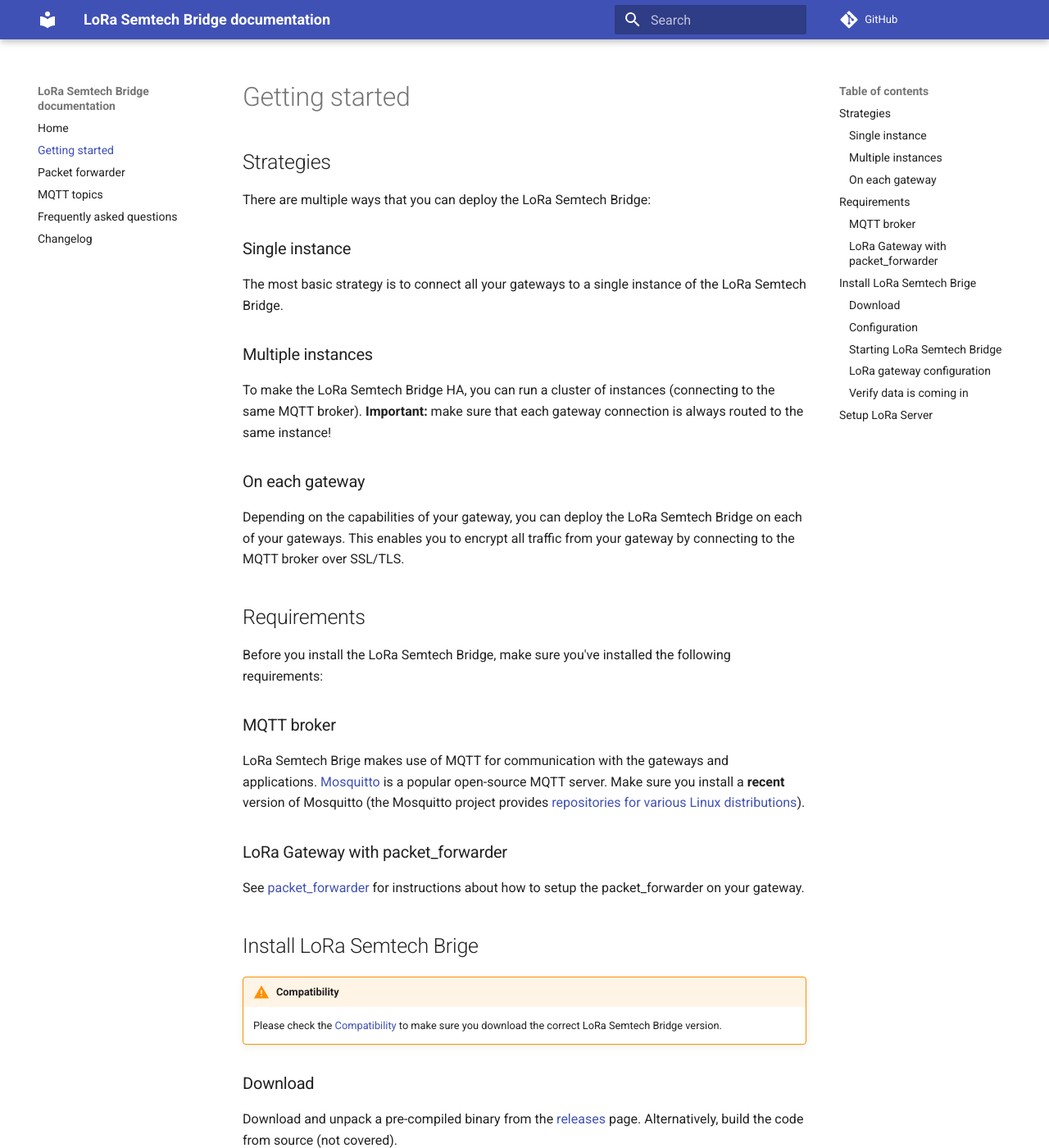
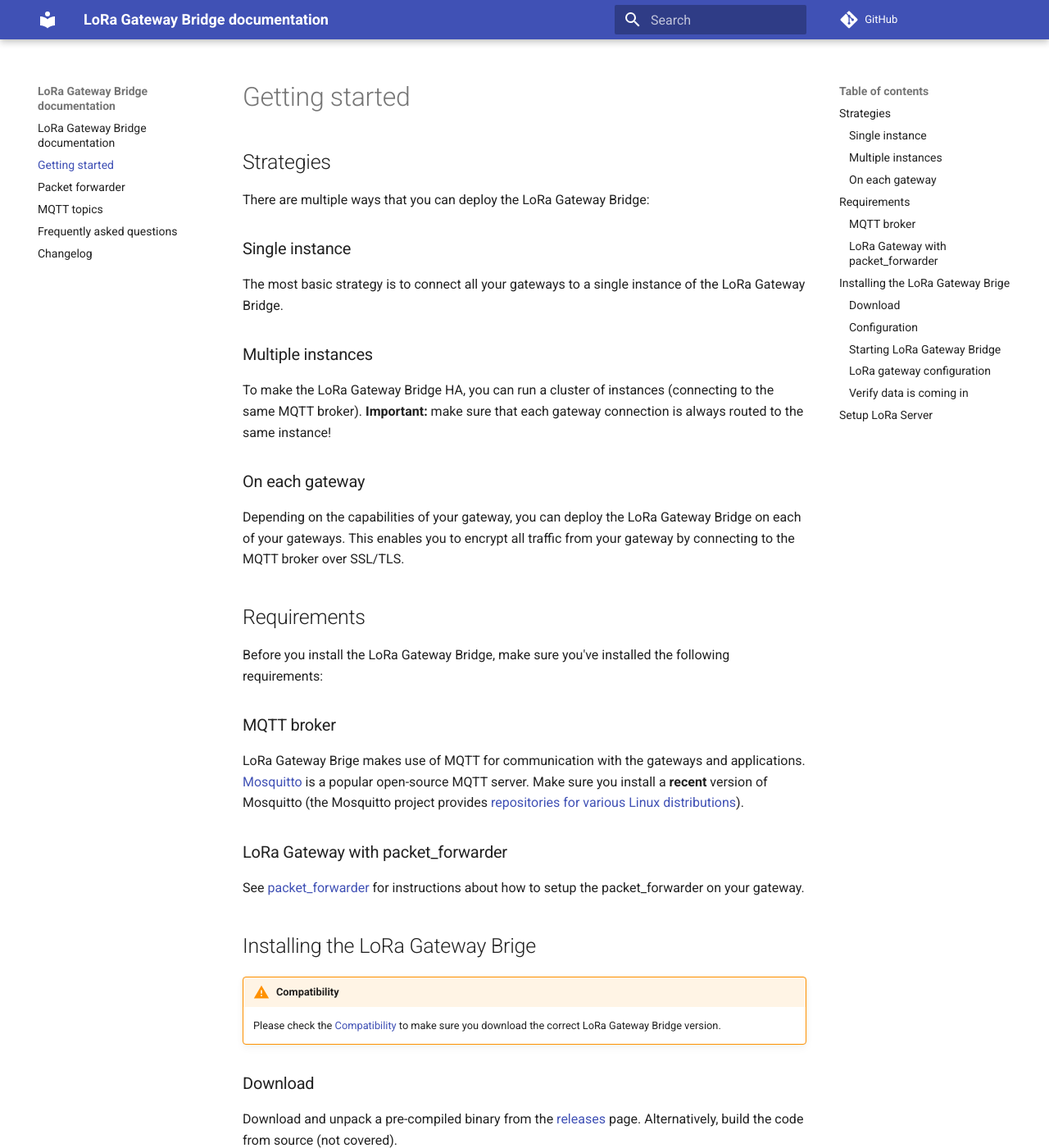
Before and after one commit to chirpstack/chirpstack-gateway-bridge, an MkDocs documentation site: the page built from docs/getting-started.md, in a window 1280 px wide and 1400 px high. Shown: the whole window at 82% size. Built offline with MkDocs 1.6.1 and Material for MkDocs 9.7.7, drawn with Linux system fonts in a browser that asks for light colours; comment, search, counter and statistics services are not loaded; old or Windows-style settings are respelled for this version of MkDocs; some of the changed text lies outside the part shown.

Commit message:
Rename lora-semtech-bridge > lora-gateway-bridge.

````diff
--- a/docker-compose.yml
+++ b/docker-compose.yml
@@ -1,10 +1,10 @@
-semtechbridge:
+gatewaybridge:
   build: .
   command: make serve
   ports:
     - "1700/udp:1700/udp"
   volumes:
-    - ./:/go/src/github.com/brocaar/lora-semtech-bridge
+    - ./:/go/src/github.com/brocaar/lora-gateway-bridge
   links:
     - mosquitto
   environment:
--- a/docs/getting-started.md
+++ b/docs/getting-started.md
@@ -1,36 +1,36 @@
+# Getting started
+
 ## Strategies
 
-There are multiple ways that you can deploy the LoRa Semtech Bridge:
+There are multiple ways that you can deploy the LoRa Gateway Bridge:
 
 ### Single instance
 
 The most basic strategy is to connect all your gateways to a single instance
-of the LoRa Semtech Bridge.
+of the LoRa Gateway Bridge.
 
 ### Multiple instances
 
-To make the LoRa Semtech Bridge HA, you can run a cluster of instances
+To make the LoRa Gateway Bridge HA, you can run a cluster of instances
 (connecting to the same MQTT broker).
 **Important:** make sure that each gateway connection is always routed to the
 same instance!
 
 ### On each gateway
 
-Depending on the capabilities of your gateway, you can deploy the LoRa Semtech
+Depending on the capabilities of your gateway, you can deploy the LoRa Gateway
 Bridge on each of your gateways. This enables you to encrypt all traffic from
 your gateway by connecting to the MQTT broker over SSL/TLS.
 
 
-
-
 ## Requirements
 
-Before you install the LoRa Semtech Bridge, make sure you've installed the
+Before you install the LoRa Gateway Bridge, make sure you've installed the
 following requirements:
 
 ### MQTT broker
 
-LoRa Semtech Brige makes use of MQTT for communication with the gateways and
+LoRa Gateway Brige makes use of MQTT for communication with the gateways and
 applications. [Mosquitto](http://mosquitto.org/) is a popular open-source MQTT
 server. Make sure you install a **recent** version of Mosquitto (the Mosquitto
 project provides [repositories for various Linux distributions](http://mosquitto.org/download/)).
@@ -40,16 +40,16 @@ project provides [repositories for various Linux distributions](http://mosquitto
 See [packet_forwarder](packet-forwarder.md) for instructions about how to
 setup the packet_forwarder on your gateway.
 
-## Install LoRa Semtech Brige
+## Installing the LoRa Gateway Brige
 
 !!! warning "Compatibility"
     Please check the [Compatibility](index.md#compatibility) to make sure you
-    download the correct LoRa Semtech Bridge version.
+    download the correct LoRa Gateway Bridge version.
 
 ### Download
 
 Download and unpack a pre-compiled binary from the
-[releases](https://github.com/brocaar/lora-semtech-bridge/releases) page.
+[releases](https://github.com/brocaar/lora-gateway-bridge/releases) page.
 Alternatively, build the code from source (not covered).
 
 ### Configuration
@@ -60,31 +60,31 @@ arguments. Arguments and environment variables can be mixed.
 To get a list (and explanation) of all the available arguments, execute:
 
 ``` bash
-$ ./semtech-bridge --help
+$ ./lora-gateway-bridge --help
 ```
 
-### Starting LoRa Semtech Bridge
+### Starting LoRa Gateway Bridge
 
 Assuming you have a MQTT broker running on the same host without authentication,
-starting LoRa Semtech Bridge is as simple as:
+starting LoRa Gateway Bridge is as simple as:
 
 ``` bash
-$ ./semtech-bridge \
+$ ./lora-gateway-bridge \
     --udp-bind 0.0.0.0:1700             \  # this is the port you must use in the packet_forwarder
     --mqtt-server tcp://127.0.0.1:1883
 ```
 
 ### LoRa gateway configuration
 
-Now you have the LoRa Semtech Bridge running, it is time to configure the
+Now you have the LoRa Gateway Bridge running, it is time to configure the
 packet_forwarder on your gateway. Edit the file ``local_config.json``:
 
 ``` json
 {
     "gateway_conf": {
         "gateway_ID": "...",      /* you must pick a unique 64b number for each gateway (represented by an hex string) */
-        "server_address": "...",  /* the IP address on which the LoRa Semtech Bridge is running */
-        "serv_port_up": 1700,     /* 1700 is the default LoRa Semtech Bridge port for up and down */
+        "server_address": "...",  /* the IP address on which the LoRa Gateway Bridge is running */
+        "serv_port_up": 1700,     /* 1700 is the default LoRa Gateway Bridge port for up and down */
         "serv_port_down": 1700
     }
 }
@@ -111,9 +111,9 @@ INFO[0021] backend/mqttpubsub: publishing packet         topic=gateway/1dee08d0b
 ```
 
 For an explanation of the different types of data you can receive from and
-send to the LoRa Semtech Bridge see [topics](topics.md).
+send to the LoRa Gateway Bridge see [topics](topics.md).
 
 ## Setup LoRa Server
 
-Now you have your LoRa Semtech bridge instance up and running, it is time to
+Now you have your LoRa Gateway bridge instance up and running, it is time to
 setup [LoRa Server](https://github.com/brocaar/loraserver).
--- a/mkdocs.yml
+++ b/mkdocs.yml
@@ -1,5 +1,5 @@
-site_name: LoRa Semtech Bridge documentation
-repo_url: https://github.com/brocaar/lora-semtech-bridge
+site_name: LoRa Gateway Bridge documentation
+repo_url: https://github.com/brocaar/lora-gateway-bridge
 theme: material
 
 pages:
````
Also changed, not shown: .travis.yml (+5 -5 lines), README.md (+29 -21 lines), docs/changelog.md (+4 -0 lines), docs/frequently-asked-questions.md (+3 -1 lines), docs/index.md (+19 -17 lines), docs/packet-forwarder.md (+2 -0 lines), 9 other files.
